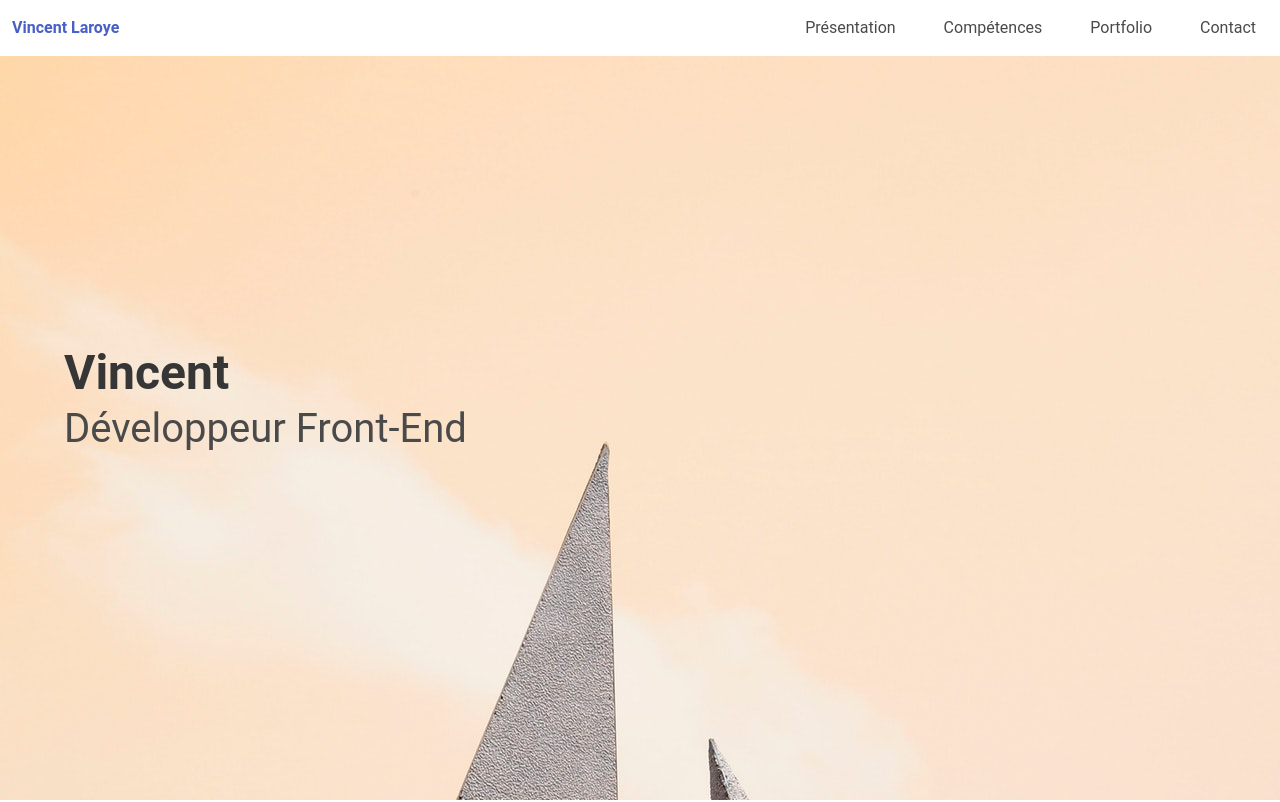
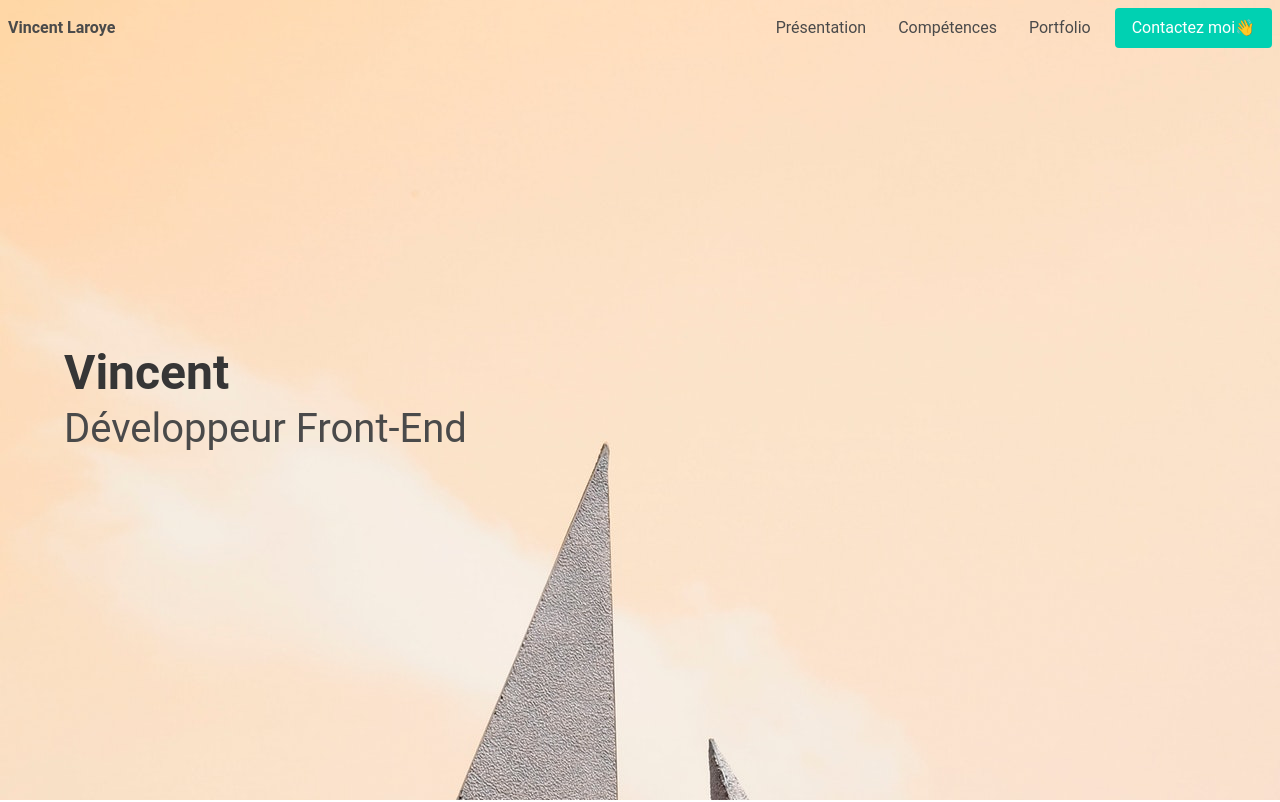
Before and after one commit to VLaroye/portfolio-2019, a Gatsby site: page / in a window 1280 px wide. Shown: the top 802 px of the page. Built offline with nearby package versions, Linux system fonts and the light colour scheme; Gatsby itself is replaced by a stand-in of ours.

Commit message:
Add contact button on navbar + Work on navbar transparency

```diff
--- a/src/components/header/header.js
+++ b/src/components/header/header.js
@@ -1,12 +1,30 @@
-import React from 'react'
+import React, { useEffect, useState } from 'react'
 import { StaticQuery, graphql } from 'gatsby'
 import Img from 'gatsby-image'
 
-import Navbar from '../navbar'
+import Navbar from '../navbar/navbar'
 
-const Header = () => (
+const Header = () => {
+	const [isNavbarTransparent, toggleNavbarTransparency] = useState(true)
+
+	useEffect(() => {
+		window.addEventListener('scroll', handleScroll)
+
+		return () => window.removeEventListener('scroll', handleScroll)
+	})
+
+	const handleScroll = (e) => {
+		const element = e.target
+
+		if (element.scrollingElement.scrollTop >= element.scrollingElement.clientHeight) {
+      toggleNavbarTransparency(false)
+    } else {
+			toggleNavbarTransparency(true)
+		}
+	}
+
+	return (
 		<>
-		<Navbar />
 			<StaticQuery
 			query={graphql`
 			query HeaderQuery {
@@ -20,7 +38,8 @@ const Header = () => (
 			}
 			`}
 			render={data => (
-			<header>
+				<header onScroll={(e) => handleScroll(e)}>
+					<Navbar isTransparent={isNavbarTransparent}/>
 					<section id="home" className="hero is-fullheight">
 						<div className="hero-body">
 							<div className="container">
@@ -35,5 +54,6 @@ const Header = () => (
 			/>
 		</>
 	)
+}
 
 export default Header
--- a/src/components/navbar.js
+++ b/src/components/navbar/navbar.js
@@ -1,7 +1,7 @@
 import React from 'react'
 
-const Navbar = () => (
-	<nav className="navbar is-transparent is-fixed-top">
+const Navbar = ({ isTransparent }) => (
+	<nav className={`navbar ${isTransparent ? "is-transparent" : ""} is-fixed-top`}>
 		<div className="navbar-brand">
 			<a data-view="#home" className="navbar-item logo" href="/"  data-aos="fade-left">
 				<b>Vincent Laroye</b>
@@ -21,12 +21,9 @@ const Navbar = () => (
 				<div data-aos="fade-left" className="navbar-item">
 					<a data-view="#portfolio" className="navbar-item" href="#portfolio">Portfolio</a>
 				</div>
-				<div data-aos="fade-left" className="navbar-item">
-					<a data-view="#contact" className="navbar-item" href="#contact">Contact</a>
-				</div>
-				<div data-aos="fade-up" className="navbar-item is-hidden">
+				<div data-aos="fade-up" className="navbar-item">
 					<button className="button is-primary" data-view="#contact">
-						<span>Say hello
+						<span>Contactez moi
 							<span role="img" aria-label="emoji">👋</span>
 						</span>
 					</button>
--- /dev/null
+++ b/src/components/navbar/navbar.scss
@@ -0,0 +1,26 @@
+nav {
+	transition: background-color $ease-in-out-transition;
+	.logo{
+			padding: 0;
+			margin: .5rem;
+	}
+	.navbar-item{
+			padding: 0;
+			margin: .5rem;
+			text-transform: capitalize;
+			&:hover{
+					border-bottom: 1px solid;
+			}
+			& a:hover, &.cta:hover, &.logo:hover{
+					border-bottom: none;
+			}
+	}
+	&.navbar{
+			&.is-transparent{
+					background-color: transparent;
+			}
+			&.is-fixed-top .navbar-menu{
+					overflow: hidden;
+			}
+	}
+}
--- a/src/components/styles.scss
+++ b/src/components/styles.scss
@@ -4,7 +4,9 @@
 // Customize Bulma variables here
 $family-sans-serif: "Roboto", "sans-serif";
 $narrow-screen : 80rem;
+$ease-in-out-transition: 200ms ease-in-out;
 
 @import "~bulma/bulma.sass";
 
 @import "./header/header.scss";
+@import "./navbar/navbar.scss";
```
Lines whose indentation alone changed are shown as unchanged.
